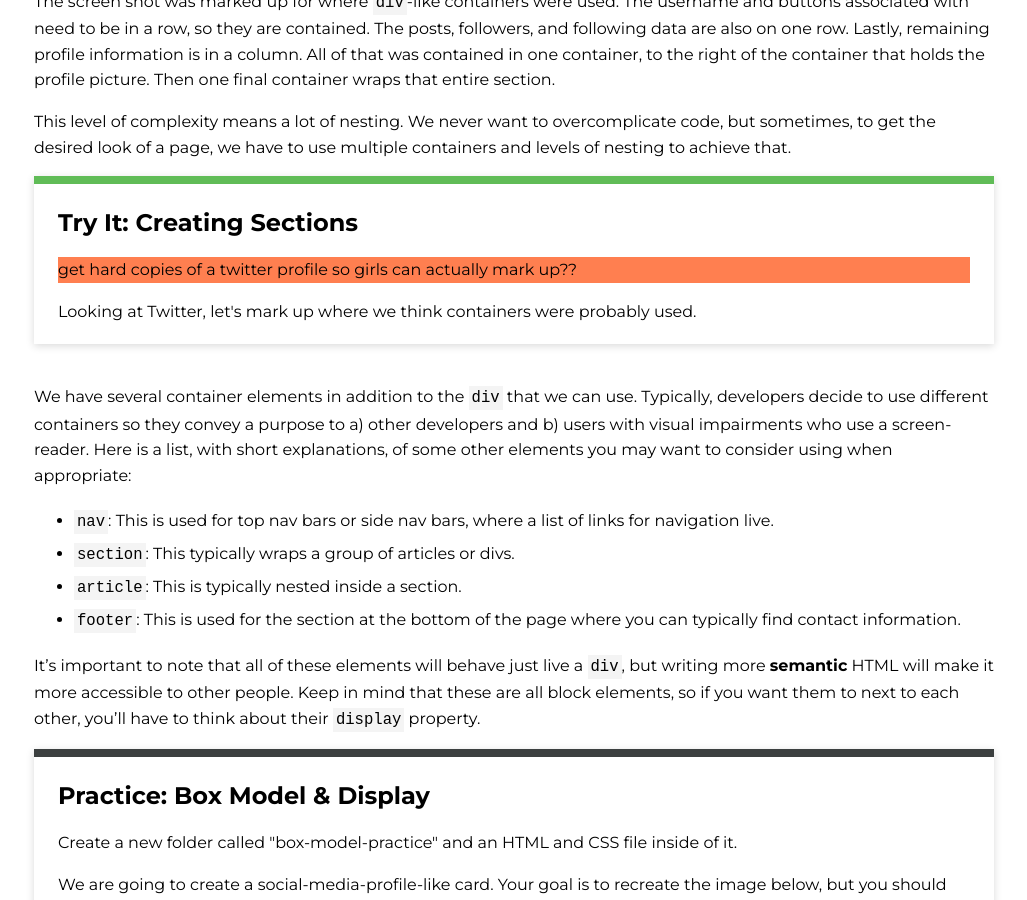
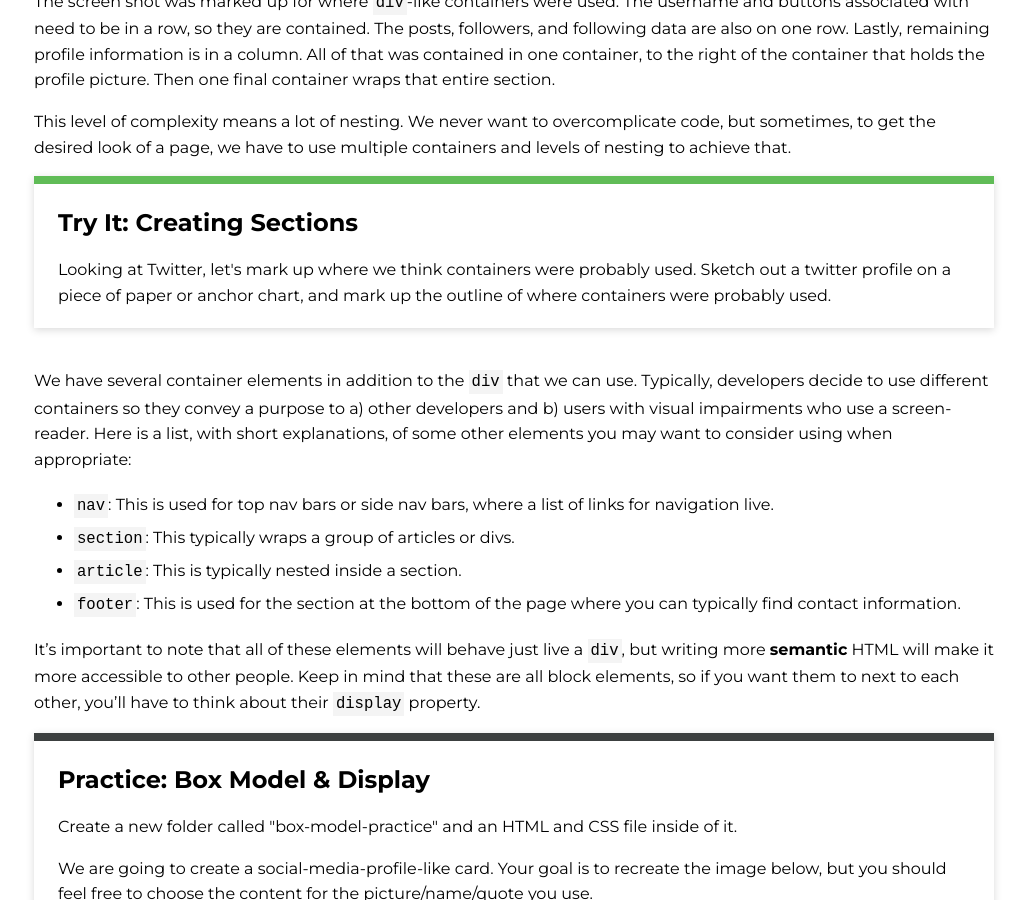
Before and after one commit to ameseee/kwk-curriculum-site, a Jekyll site: the page built from web-app/lessons/box-model-display/index.md, in a window 1280 px wide and 900 px high, scrolled down 8683 px. Shown: the whole window, without its empty margins (126-1153 px from the left). Built offline with Jekyll 4.4.1, drawn with Linux system fonts in a browser that asks for light colours; nearby versions of some CDN libraries.

Commit message:
Change printouts of twitter cards to anchor chart activity

```diff
--- a/web-app/lessons/box-model-display/index.md
+++ b/web-app/lessons/box-model-display/index.md
@@ -194,8 +194,7 @@ This level of complexity means a lot of nesting. We never want to overcomplicate
 
 <div class="try-it">
   <h2>Try It: Creating Sections</h2>
-  <p class="to-do">get hard copies of a twitter profile so girls can actually mark up??</p>
-  <p>Looking at Twitter, let's mark up where we think containers were probably used.</p>
+  <p>Looking at Twitter, let's mark up where we think containers were probably used. Sketch out a twitter profile on a piece of paper or anchor chart, and mark up the outline of where containers were probably used.</p>
 </div>
 
 We have several container elements in addition to the `div` that we can use. Typically, developers decide to use different containers so they convey a purpose to a) other developers and b) users with visual impairments who use a screen-reader. Here is a list, with short explanations, of some other elements you may want to consider using when appropriate:
```
